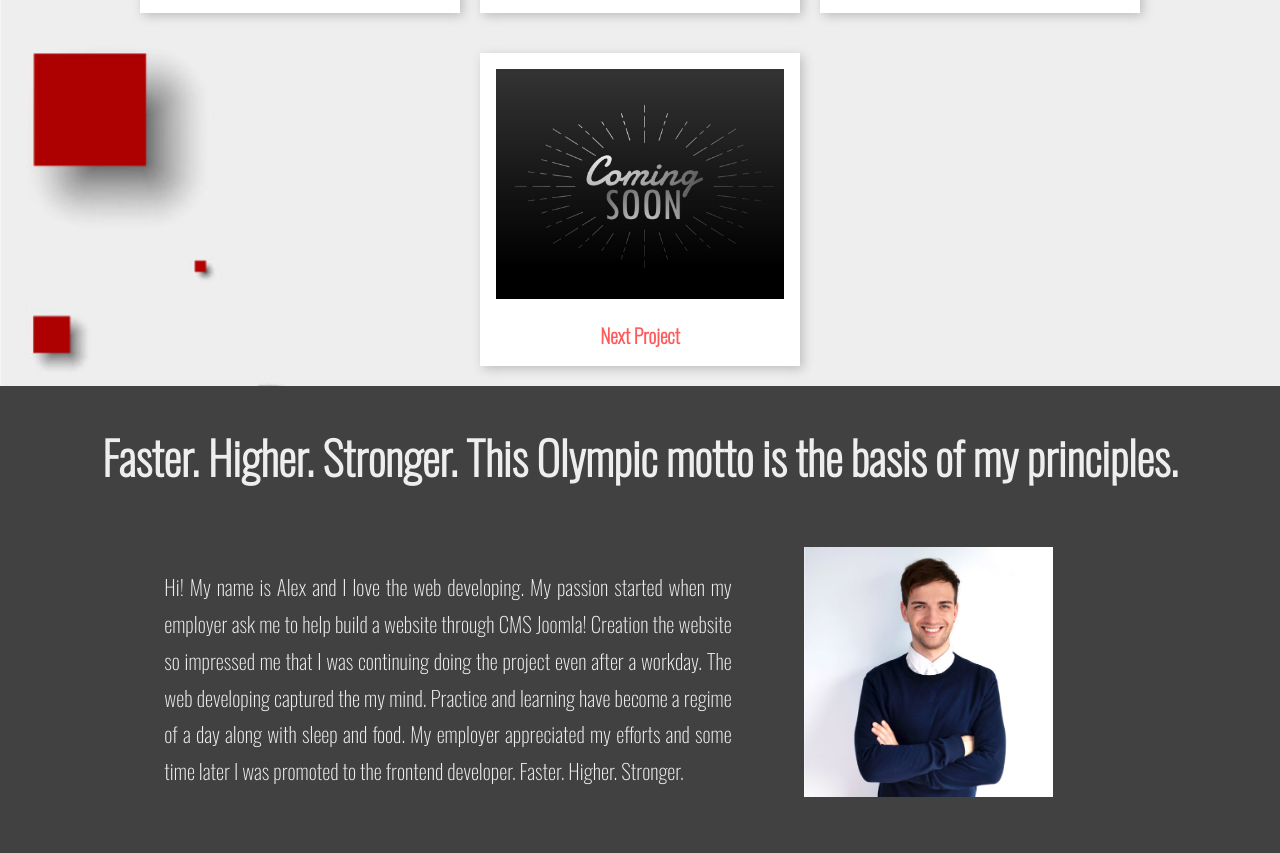
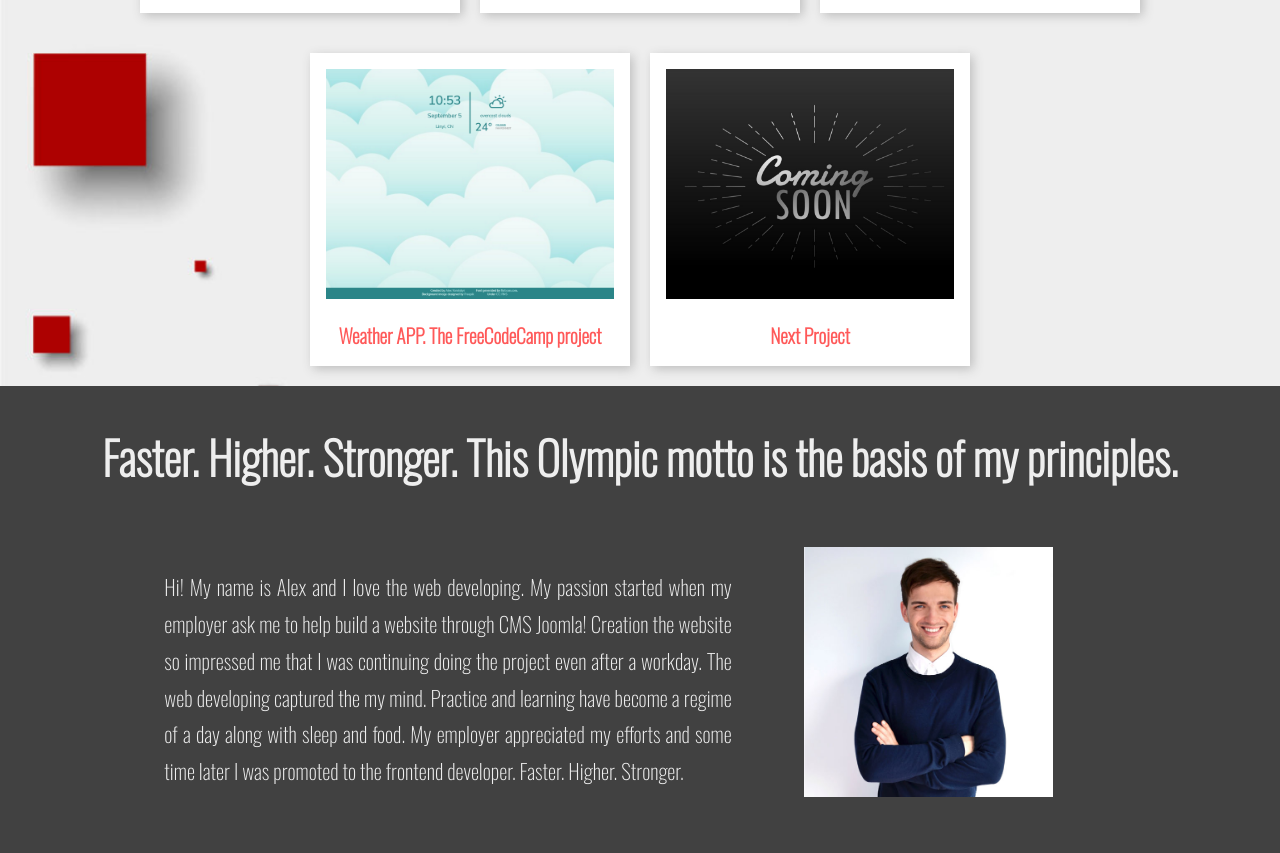
Before and after one commit to alexhuginn/alexhuginn.github.io, a plain HTML site: page index.html in a window 1280 px wide. Shown: the part 1148-2001 px from the top of the page. Drawn offline with nearby package versions, Linux system fonts and the light colour scheme; a web font is replaced by a local one.

Commit message:
Add project weather app

```diff
--- a/index.html
+++ b/index.html
@@ -72,6 +72,11 @@
 			<figure class="col-md-3 col-sm-5 col-xs-8 right-item">
 				<img src="./images/project-3.jpg" class="img-responsive" alt="Random Quote Machine" data-toggle="modal" data-target="#modal">
 				<figcaption><a href="https://codepen.io/alexhuginn/full/KqvJRN/" target="_blank">Random Quote Machine. The FreeCodeCamp project</a></figcaption>
+			</figure>
+
+			<figure class="col-md-3 col-sm-5 col-xs-8 right-item">
+				<img src="./images/project-4.jpg" class="img-responsive" alt="Weather APP" data-toggle="modal" data-target="#modal">
+				<figcaption><a href="https://codepen.io/alexhuginn/full/mMvGmB/" target="_blank">Weather APP. The FreeCodeCamp project</a></figcaption>
 			</figure>
 
 			<figure class="col-md-3 col-sm-5 col-xs-8 right-item">
```
Also changed, not shown: images/project-4.jpg (added).
